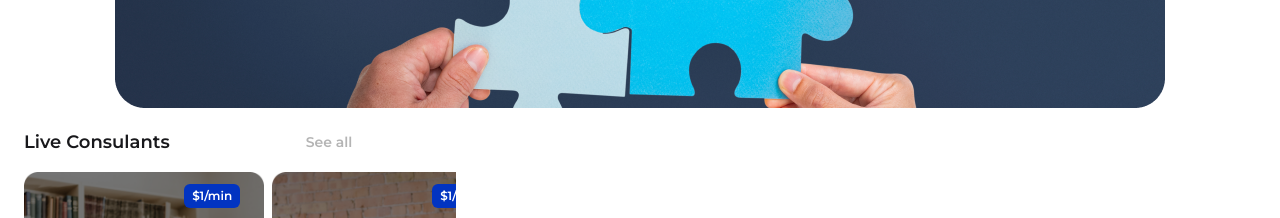
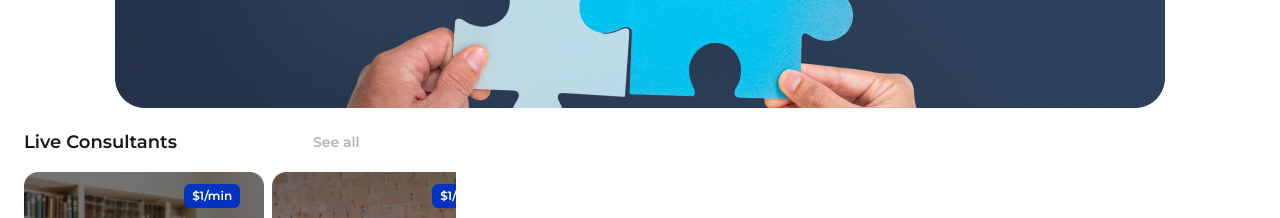
Before and after one commit to ezioxatul/responsive-landing-page, a React (Vite) app: page / in a window 1280 px wide. Shown: the part 1180-1398 px from the top of the page. Built offline with nearby package versions, Linux system fonts and the light colour scheme.

Commit message:
fix: correct spelling of "Consultants" and adjust spacing in layout

```diff
--- a/src/App.jsx
+++ b/src/App.jsx
@@ -85,7 +85,7 @@ function App() {
       </div>
 
       <div className="flex mt-5 font-semibold text-lg space-x-34 ml-6">
-        <div className=" ">Live Consulants</div>
+        <div className=" ">Live Consultants</div>
         <div className=" mt-1 text-[#B4B4B4] text-sm">See all</div>
       </div>
 
@@ -225,7 +225,7 @@ function App() {
         </div>
       </div>
 
-      <div className="flex mt-5 font-semibold text-lg space-x-40 ml-6">
+      <div className="flex mt-5 font-semibold text-lg space-x-42 ml-6">
         <div className=" ">Latest Blogs</div>
         <div className=" mt-1 text-[#B4B4B4] text-sm">See all</div>
       </div>
```
